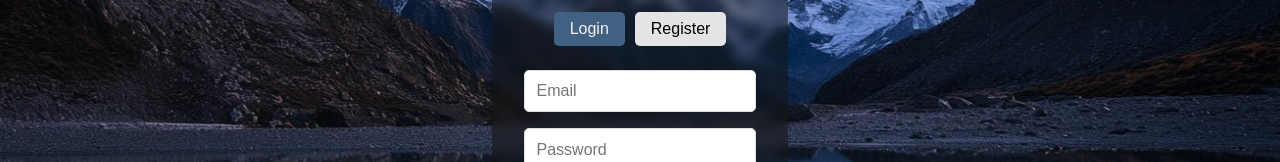
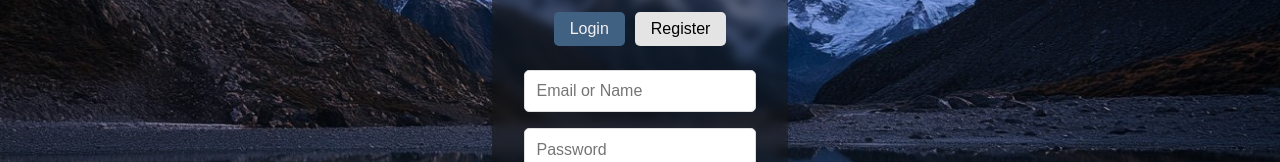
Before and after one commit to ZiioAmorok/Test-FullStack, a React (Vite) app in the folder frontend/: page /auth in a window 1280 px wide. Shown: the part 305-467 px from the top of the page. Built offline with nearby package versions, Linux system fonts and the light colour scheme; a web font is replaced by a local one.

Commit message:
fix input

```diff
--- a/frontend/src/pages/Auth.jsx
+++ b/frontend/src/pages/Auth.jsx
@@ -100,9 +100,9 @@ const Auth = () => {
       <form className="auth-form" onSubmit={handleSubmit}>
         <input
           className="auth-input"
-          type="email"
+          type="text"
           name="email"
-          placeholder="Email"
+          placeholder="Email or Name"
           value={formData.email}
           onChange={handleChange}
           required
```
